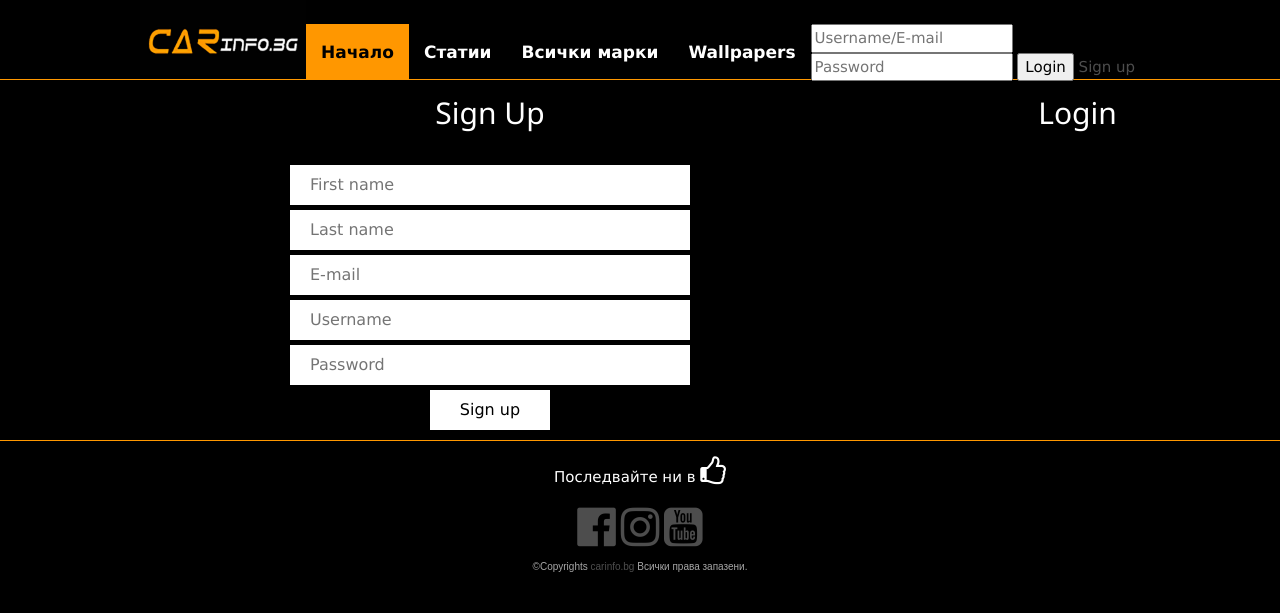
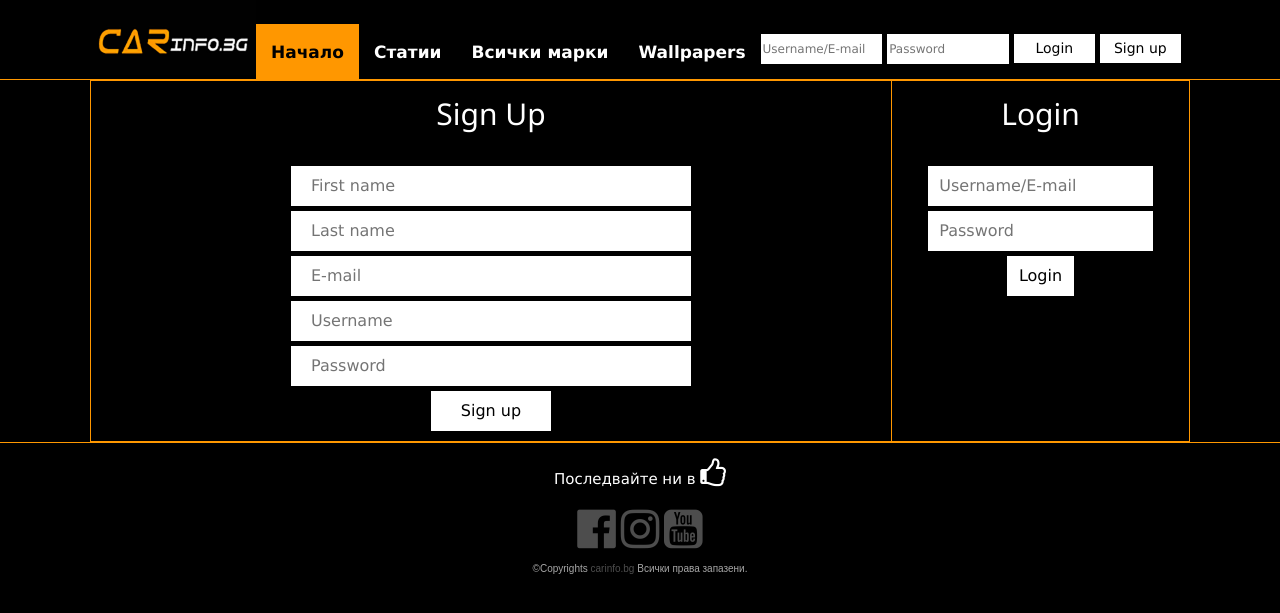
Before and after one commit to vasilev8/CarInfo, a PHP site: page /signup.php in a window 1280 px wide. Shown: the top 613 px of the page. Run offline with PHP 8.4, Linux system fonts and the light colour scheme; some libraries are stand-ins or nearby versions.

Commit message:
Add files via upload

```diff
--- a/css/MyCSS.css
+++ b/css/MyCSS.css
@@ -18,19 +18,22 @@ a:hover{ color:#ff9700; text-decoration:none;}
 
 /*Navigation*/
 .top{ width:100%; height:80px; background:#000000;border-bottom: 1px solid #ff9800!important;}
-.top .wrapper{ width:1000px; margin:0 auto}
+.top .wrapper{ width:1100px; margin:0 auto}
 .top-logo{ float:left}
 .top-logo a{ width:166px; height:75px; background:url(logo.jpg) no-repeat left top; display:block; background-size:166px 80px}
-.top-menu{/* float:left; */padding-top:24px;margin-left:85px;}
+.top-menu{ padding-top:24px;margin-left:85px; height:auto;}
 .top-menu .home{ width:120px}
 .top-menu a{float:left;display:block;line-height:56px;padding:0 15px;text-align:center;font-size:17px;color:#FFF;font-weight:bold;}
 .top-menu a:hover{ background-color: #ff9700; color: black;}
 .top-menu a.active{background-color: #ff9700; color: black;}
-.login #reg{background:#ff9700;width:170px;height:56px;text-align:center;line-height:56px;font-size:17px;font-weight:bold;}
-a:hover{color: #ff9700;}
+.login { margin-top:10px;}
+.login input {width: 12%; height: 30px; margin-bottom:5px; border: none ; background-color: #FFF; font-size: 12px; color: black; line-height: 10px;}
+.login button { width:8%; height: 29px; border: none; font-size: 14px; margin: 0 auto; cursor: pointer; background-color: #FFF; }
+.login button:hover{ background-color:#ff9700; color:black }
+.signuplink{display:none;}
 
 /*Main content-left*/
-.main{ width:1100px; margin:0 auto; height:auto; overflow:hidden}
+.main{ width:1100px; margin:0 auto; height:auto; overflow:hidden }
 .main h2 {color: #FFF; text-align: center;}
 .main-left{ float:left; width:800px}
 .main-left .tnav{ width:800px; height:33px;}
@@ -103,6 +106,11 @@ a:hover{color: #ff9700;}
 .main-right .show {display:block;}
 .main-right .category {padding-top: 5px; padding-bottom: 5px; border-bottom: 1px solid black}
 .main-right .category:hover {background-color: white;}
+.main-right2 { width:298px; float:right; height:360px}
+.main-right2 .login-form { width: 225px; padding-top: 20px; margin-bottom:10px ; margin: 0 auto}
+.main-right2 .login-form input{ width: 100%; height: 40px; padding: 0px 5%; margin-bottom:5px; main-right: 10px; border: none ; background-color: #FFF; font-size: 16px; color: black; line-height: 40px;}
+.main-right2 .login-form button { display: block; width:30%; height: 40px; border: none; font-size: 16px; margin: 0 auto; cursor: pointer; background-color: #FFF; }
+.main-right2 .login-form button:hover { background-color:#ff9700; color:black }
 
 
 @media only screen and (max-width:1000px)
@@ -111,16 +119,18 @@ a:hover{color: #ff9700;}
 
 	.top { width:100%; height:105px; background:#000000;border-bottom: 2px solid #ff9800!important;}
 	.top .wrapper { width:100%; height:88px; margin: 0 auto;}
-	.top-logo { width:100%; height:58px;}
+	.top-logo { width:100%; height:55px;}
 	.top-logo a { width:166px; height:80px; background:url(logo.jpg) no-repeat left -12px; background-size:160px 80px; margin-left:5px; margin:0 auto}
-	.top-menu{ margin-left: 0px;padding-top: 5px; width: 100%; text-align: center; background:#000000; overflow:auto; border: 1px solid #ff9700;}
+	.top-menu{ margin-left: 0px;padding-top: 0px; width: 100%; text-align: center; background:#000000; overflow:auto; border: 1px solid #ff9700;}
+	.login { margin-top:0px;}
 	.top-menu a {line-height:20px;padding:0;font-size:14px;/* color:#FFEAEA; */font-weight:bold;margin-left:0px;}
 	.top-menu #home{margin-right: 5px; text-indent: -9999px; background:url(home.png) ; background-repeat: no-repeat; height: 47px; width: 60px; }
 	.top-menu #article {margin-right: 15px; text-indent: -9999px; background:url(article.png); background-repeat: no-repeat; height: 47px; width: 60px;}
 	.top-menu #wallpapers {margin-right: 15px; text-indent: -9999px; background:url(wallpapers.png); background-repeat: no-repeat; height: 47px; width: 60px; }
 	.top-menu #allbrands {margin-right: 15px; text-indent: -9999px; background:url(allbrands.png); background-repeat: no-repeat; height: 47px; width: 60px; }
 	.top-menu .logos{width:41.66%}
-	.top-menu #logreg{float: right; background:url(login.png); height: 42px; width: 50px; background-repeat: no-repeat; text-indent: -9999px;}
+	.login{float: right; background:url(login.png); height: 42px; width: 50px; background-repeat: no-repeat; text-indent: -9999px;}
+	.signuplink{ width: 50px; height:45px;}
 
 	.main{ width:auto; padding:0 8px}
 	.main-left{ width:100%; overflow:hidden}
@@ -161,4 +171,5 @@ a:hover{color: #ff9700;}
 
 	.main-right{ width:100%}
 	.main-right .dropdown-content { position: absolute; width: 100% ; z-index: 1;}
+	.main-right2 { width:100%; float:right;}
 }
--- a/signup.php
+++ b/signup.php
@@ -14,18 +14,17 @@
 <div class="top">
 	<div class="wrapper">
     	<div class="top-logo"><h1><a href="Homepage.html"></a></h1></div>
-    	<ul class="top-menu">
-            <li><a href="Homepage.html" class="active" id="home">Начало</a></li>
-			<li><a href="Articles.html" id="article">Статии</a></li>
-            <li><a href="All.html" id="allbrands">Всички марки</a></li>
-			<li><a href="Wallpapers.html" id="wallpapers">Wallpapers </a></li>
-		</ul>
-		<div class="login">
-			<form>
+    	<div class="top-menu">
+            <a href="Homepage.html" class="active" id="home">Начало</a>
+			<a href="Articles.html" id="article">Статии</a>
+            <a href="All.html" id="allbrands">Всички марки</a>
+			<a href="Wallpapers.html" id="wallpapers">Wallpapers </a>
+			<form class="login" action="includes/signup.inc.php" method="POST">
+				<a href="signup.php"></a>
 				<input type="text" name="uid" placeholder="Username/E-mail">
 				<input type="password" name="pwd" placeholder="Password">
 				<button type="submit" name="submit">Login</button>
-				<a href="signup.php" class="reg">Sign up</a>
+				<button type="button" onclick="location.href='signup.php';" value="Sign up">Sign up</button>
 			</form>
 		</div>
     </div>
@@ -33,7 +32,7 @@
 
 <!--Section-->
 <section>
-	<div class="main">
+	<div class="main" style="border:1px solid #ff9700;">
 
 		<div class="main-left">
 			<h2>Sign Up</h2>
@@ -47,8 +46,13 @@
 				</form>
 		</div>
 
-		<div class="main-right">
+		<div class="main-right2" style="border-left: 1px solid #ff9700">
 			<h2>Login</h2>
+				<form class="login-form">
+					<input type="text" name="uid" placeholder="Username/E-mail">
+					<input type="password" name="pwd" placeholder="Password">
+					<button type="submit" name="submit">Login</button>
+				</form>
 		</div>
 
 	</div>
```
Also changed, not shown: Homepage.php (+8 -9 lines), includes/dbh.inc.php (added, +8 -0 lines), includes/signup.inc.php (added, +59 -0 lines).
